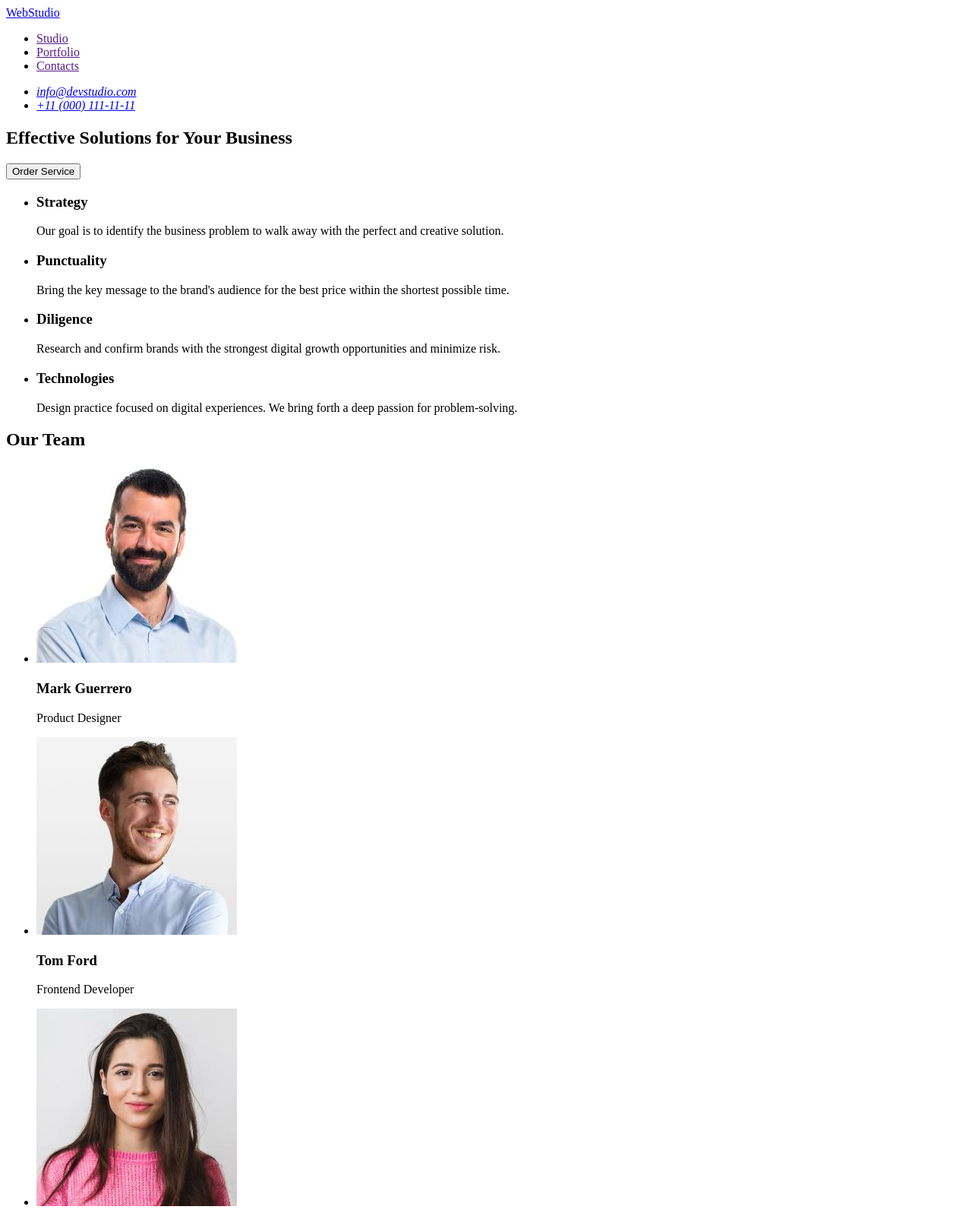
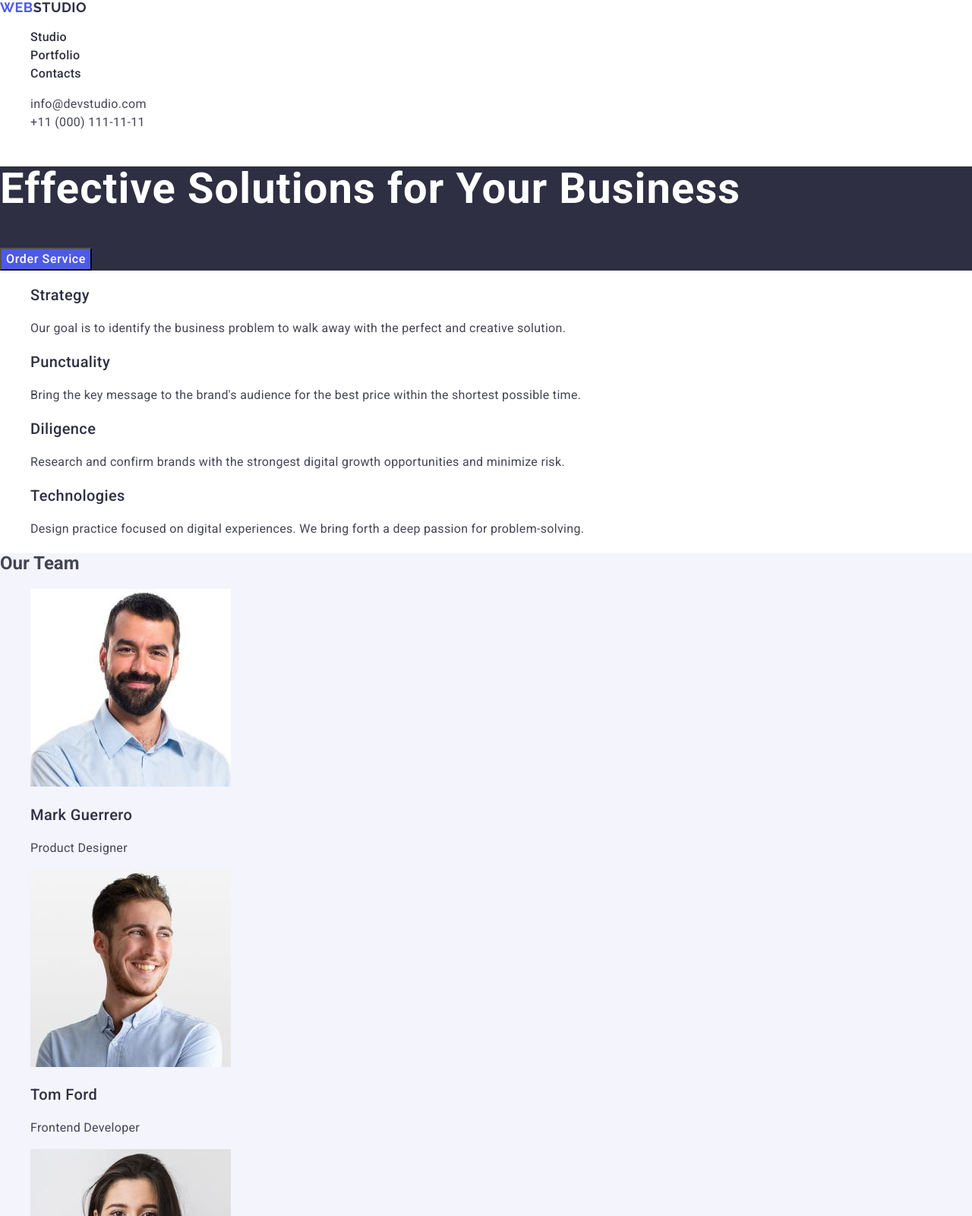
Before and after one commit to natali-fiesta/goit-markup-hw-02, a plain HTML site: page index.html in a window 1280 px wide. Shown: the top 1600 px of the page at 76% size. Drawn offline with nearby package versions, Linux system fonts and the light colour scheme.

Commit message:
add indexs

```diff
--- /dev/null
+++ b/css/styles.css
@@ -0,0 +1,178 @@
+body {
+  font-family: "Roboto", sans-serif;
+  background-color: #fff;
+  color: #434455;
+}
+
+a {
+  text-decoration: none;
+}
+
+ul,
+ol {
+  list-style-type: none;
+}
+
+button {
+  cursor: pointer;
+  font-family: "Roboto", sans-serif;
+}
+
+/* #region header*/
+.header {
+}
+.logo {
+  font-family: "Raleway", sans-serif;
+  font-weight: 700;
+  font-size: 18px;
+  line-height: 1.16;
+  letter-spacing: 0.03em;
+  text-transform: uppercase;
+  color: #4d5ae5;
+}
+.logo-style {
+  color: #2e2f42;
+}
+.nav-header {
+}
+.header-nav-list {
+}
+.nav-header-item {
+}
+.item-nav-link {
+  font-weight: 500;
+  font-size: 16px;
+  line-height: 1.5;
+  letter-spacing: 0.02em;
+  color: #2e2f42;
+}
+.item-nav-link:hover,
+.item-nav-link:focus {
+  color: #404bbf;
+}
+
+.header-address {
+  font-style: normal;
+}
+.item-nav-link .address {
+}
+.adress-list {
+}
+.adress-list-item {
+}
+.item-adress-link {
+  font-weight: 400;
+  font-size: 16px;
+  line-height: 1.5;
+  letter-spacing: 0.02em;
+  color: #434455;
+}
+.item-adress-link:hover,
+.item-adress-link:focus {
+  color: #404bbf;
+}
+/* #endregion header*/
+
+/* #region hero*/
+.hero {
+  background-color: #2e2f42;
+}
+.hero-title {
+  font-weight: 700;
+  font-size: 56px;
+  line-height: 1.07;
+  letter-spacing: 0.02em;
+  color: #fff;
+}
+.hero-btn {
+  font-weight: 500;
+  font-size: 16px;
+  line-height: 1.5;
+  letter-spacing: 0.04em;
+  color: #fff;
+  background-color: #4d5ae5;
+}
+.hero-btn:hover,
+.hero-btn:focus {
+  background-color: #404bbf;
+}
+
+/* #endregion hero*/
+
+/* #region Feature */
+.feature {
+}
+.feature-title {
+}
+.feature-list {
+}
+.feature-list-item {
+}
+.feature-item-text {
+  font-weight: 400;
+  font-size: 16px;
+  line-height: 1.5;
+  letter-spacing: 0.02em;
+  color: #434455;
+}
+.feature-item-title {
+  font-weight: 500;
+  font-size: 20px;
+  line-height: 1.2;
+  letter-spacing: 0.02em;
+  color: #2e2f42;
+}
+/* #endregion Feature */
+
+/* #region Our Team */
+
+.our-team {
+  background-color: #f4f4fd;
+}
+
+our-team-title {
+  font-weight: 700;
+  font-size: 36px;
+  line-height: 1.11;
+  letter-spacing: 0.02em;
+  color: #2e2f42;
+}
+.our-team-item {
+}
+.our-item-title {
+  font-weight: 500;
+  font-size: 20px;
+  line-height: 1.2;
+  letter-spacing: 0.02em;
+
+  color: #2e2f42;
+}
+.our-text {
+  font-weight: 400;
+  font-size: 16px;
+  line-height: 1.5;
+  letter-spacing: 0.02em;
+  color: #434455;
+}
+/* #endregion Our Team */
+
+/* #region Footer */
+.footer {
+  background-color: #2e2f42;
+}
+
+.logo-style-footer {
+  color: #f4f4fd;
+}
+.logo {
+}
+.logo-style-footer {
+}
+.footer-text {
+  font-weight: 400;
+  font-size: 16px;
+  line-height: 1.5;
+  letter-spacing: 0.02em;
+  color: #f4f4fd;
+}
+/* #endregion Footer */
--- a/index.html
+++ b/index.html
@@ -3,123 +3,229 @@
   <head>
     <meta charset="UTF-8" />
     <meta name="viewport" content="width=device-width, initial-scale=1.0" />
+    <link
+      rel="stylesheet"
+      href="https://cdnjs.cloudflare.com/ajax/libs/modern-normalize/3.0.1/modern-normalize.min.css"
+      integrity="sha512-q6WgHqiHlKyOqslT/lgBgodhd03Wp4BEqKeW6nNtlOY4quzyG3VoQKFrieaCeSnuVseNKRGpGeDU3qPmabCANg=="
+      crossorigin="anonymous"
+      referrerpolicy="no-referrer"
+    />
+    <link rel="preconnect" href="https://fonts.googleapis.com" />
+    <link rel="preconnect" href="https://fonts.gstatic.com" crossorigin />
+    <link
+      href="https://fonts.googleapis.com/css2?family=Raleway:ital,wght@0,100..900;1,100..900&family=Roboto:ital,wght@0,100..900;1,100..900&display=swap"
+      rel="stylesheet"
+    />
     <title>WEBSTUDIO</title>
+    <link rel="stylesheet" href="./css/styles.css" />
   </head>
 
   <body>
-    <header>
-      <nav>
-        <a href="./index.html">WebStudio</a>
-        <ul>
-          <li><a href="">Studio</a></li>
-          <li><a href="">Portfolio</a></li>
-          <li><a href="">Contacts</a></li>
+    <header class="header">
+      <nav class="nav-header">
+        <a class="logo" href="./index.html"
+          >Web<span class="logo-style">Studio</span>
+        </a>
+        <ul class="header-nav-list">
+          <li class="nav-header-item">
+            <a class="item-nav-link" href="">Studio</a>
+          </li>
+          <li class="nav-header-item">
+            <a class="item-nav-link" href="">Portfolio</a>
+          </li>
+          <li class="nav-header-item">
+            <a class="item-nav-link" href="">Contacts</a>
+          </li>
         </ul>
       </nav>
-      <address>
-        <ul>
-          <li><a href="mailto:info@devstudio.com">info@devstudio.com</a></li>
-          <li><a href="tel:+110001111111">+11 (000) 111-11-11</a></li>
+      <address class="header-address">
+        <ul class="adress-list">
+          <li class="adress-list-item">
+            <a class="item-adress-link" href="mailto:info@devstudio.com"
+              >info@devstudio.com</a
+            >
+          </li>
+          <li class="adress-list-item">
+            <a class="item-adress-link" href="tel:+110001111111"
+              >+11 (000) 111-11-11</a
+            >
+          </li>
         </ul>
       </address>
     </header>
 
     <!--Order Servise-->
     <main>
-      <section>
-        <h1>Effective Solutions for Your Business</h1>
-        <button type="button">Order Service</button>
+      <!--#region hero-->
+      <section class="hero">
+        <h1 class="hero-title">Effective Solutions for Your Business</h1>
+        <button class="hero-btn" type="button">Order Service</button>
       </section>
+      <!--#endregion hero-->
 
-      <!--Feature-->
+      <!--#region Feature-->
       <section>
         <h2 hidden>Feature</h2>
         <ul>
-          <li>
-            <h3>Strategy</h3>
-            <p>
+          <li class="feature-list-item">
+            <h3 class="feature-item-title">Strategy</h3>
+            <p class="feature-item-text">
               Our goal is to identify the business problem to walk away with the
               perfect and creative solution.
             </p>
           </li>
-          <li>
-            <h3>Punctuality</h3>
-            <p>
+          <li class="feature-list-item">
+            <h3 class="feature-item-title">Punctuality</h3>
+            <p class="feature-item-text">
               Bring the key message to the brand's audience for the best price
               within the shortest possible time.
             </p>
           </li>
-          <li>
-            <h3>Diligence</h3>
-            <p>
+          <li class="feature-list-item">
+            <h3 class="feature-item-title">Diligence</h3>
+            <p class="feature-item-text">
               Research and confirm brands with the strongest digital growth
               opportunities and minimize risk.
             </p>
           </li>
-          <li>
-            <h3>Technologies</h3>
-            <p>
+          <li class="feature-list-item">
+            <h3 class="feature-item-title">Technologies</h3>
+            <p class="feature-item-text">
               Design practice focused on digital experiences. We bring forth a
               deep passion for problem-solving.
             </p>
           </li>
         </ul>
       </section>
+      <!--#endregion Feature-->
 
-      <!-- Our Team -->
-      <section>
-        <h2>Our Team</h2>
+      <!--#region Our Team-->
+      <section class="our-team">
+        <h2 class="our-team-title">Our Team</h2>
         <ul>
-          <li>
+          <li class="our-team-item">
             <img
               src="./images/img1.jpg"
               alt="photo Mark Guerrero"
               width="264"
               height="260"
             />
-            <h3>Mark Guerrero</h3>
-            <p>Product Designer</p>
+            <h3 class="our-item-title">Mark Guerrero</h3>
+            <p class="our-text">Product Designer</p>
           </li>
-          <li>
+          <li class="our-team-item">
             <img
               src="./images/img2.jpg"
               alt="photo Tom Ford"
               width="264"
               height="260"
             />
-            <h3>Tom Ford</h3>
-            <p>Frontend Developer</p>
+            <h3 class="our-item-title">Tom Ford</h3>
+            <p class="our-text">Frontend Developer</p>
           </li>
-          <li>
+          <li class="our-team-item">
             <img
               src="./images/img3.jpg"
               alt="photo Camila Garcia"
               width="264"
               height="260"
             />
-            <h3>Camila Garcia</h3>
-            <p>Marketing</p>
+            <h3 class="our-item-title">Camila Garcia</h3>
+            <p class="our-text">Marketing</p>
           </li>
-          <li>
+          <li class="our-team-item">
             <img
               src="./images/img4.jpg"
               alt="photo Daniel Wilson"
               width="264"
               height="260"
             />
-            <h3>Daniel Wilson</h3>
-            <p>UI Designer</p>
+            <h3 class="our-item-title">Daniel Wilson</h3>
+            <p class="our-text">UI Designer</p>
           </li>
         </ul>
       </section>
+      <!--#endregion Our Team-->
+
+      <!-- #region Portfolio -->
+      <section>
+        <h2 class="our-team-title">Our Portfolio</h2>
+        <ul>
+          <li class="our-team-item">
+            <img
+              src="./images/banking.jpg"
+              alt="photo Banking App"
+              width="360"
+              height="300"
+            />
+            <h3>Banking App</h3>
+            <p>App</p>
+          </li>
+          <li class="our-team-item">
+            <img
+              src="./images/cashless.jpg"
+              alt="photo Cashless Payment"
+              width="360"
+              height="300"
+            />
+            <h3>Cashless Payment</h3>
+            <p>Marketing</p>
+          </li>
+          <li class="our-team-item">
+            <img
+              src="./images/meditation.jpg"
+              alt="photo Meditation App"
+              width="360"
+              height="300"
+            />
+            <h3>Meditation App</h3>
+            <p>App</p>
+          </li>
+          <li class="our-team-item">
+            <img
+              src="./images/taxi.jpg"
+              alt="photo Taxi Service"
+              width="360"
+              height="300"
+            />
+            <h3>Taxi Service</h3>
+            <p>Marketing</p>
+          </li>
+          <li class="our-team-item">
+            <img
+              src="./images/screen.jpg"
+              alt="photo Screen Illustrations"
+              width="360"
+              height="300"
+            />
+            <h3>Screen Illustrations</h3>
+            <p>Design</p>
+          </li>
+          <li class="our-team-item">
+            <img
+              src="./images/online.jpg"
+              alt="photo Online Courses"
+              width="360"
+              height="300"
+            />
+            <h3>Online Courses</h3>
+            <p>Marketing</p>
+          </li>
+        </ul>
+      </section>
+      <!-- #endregion Portfolio -->
     </main>
 
-    <footer>
-      <a href="./index.html">WebStudio</a>
-      <p>
+    <!--#region Footer-->
+    <footer class="footer">
+      <a class="logo" href="./index.html"
+        >Web<span class="logo-style-footer">Studio</span>
+      </a>
+      <p class="footer-text">
         Increase the flow of customers and sales for your business with digital
         marketing & growth solutions.
       </p>
     </footer>
+    <!--#endregion Footer-->
   </body>
 </html>
```
Also changed, not shown: images/banking.jpg (added), images/cashless.jpg (added), images/meditation.jpg (added), images/online.jpg (added), images/screen.jpg (added), images/taxi.jpg (added).
